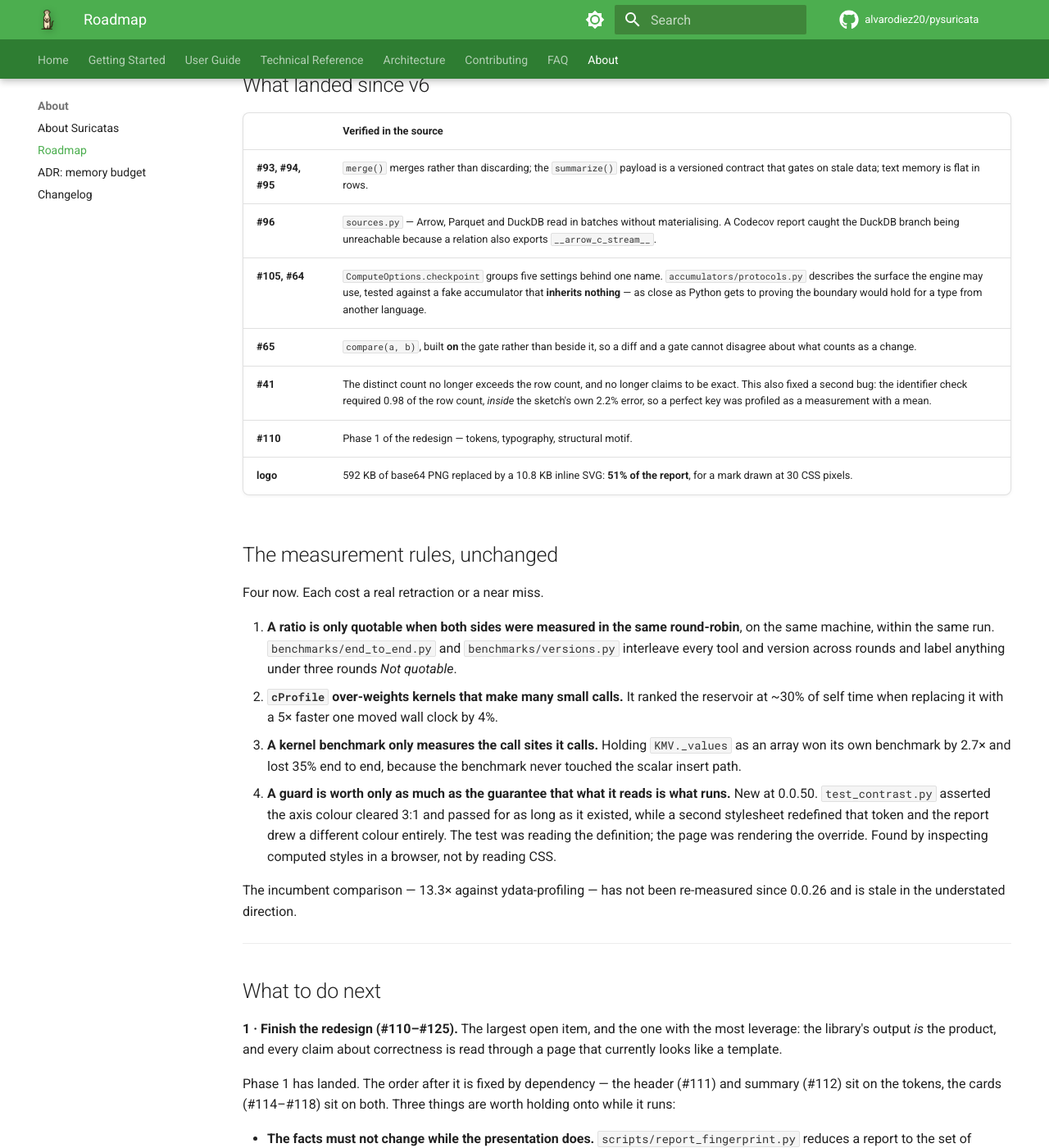
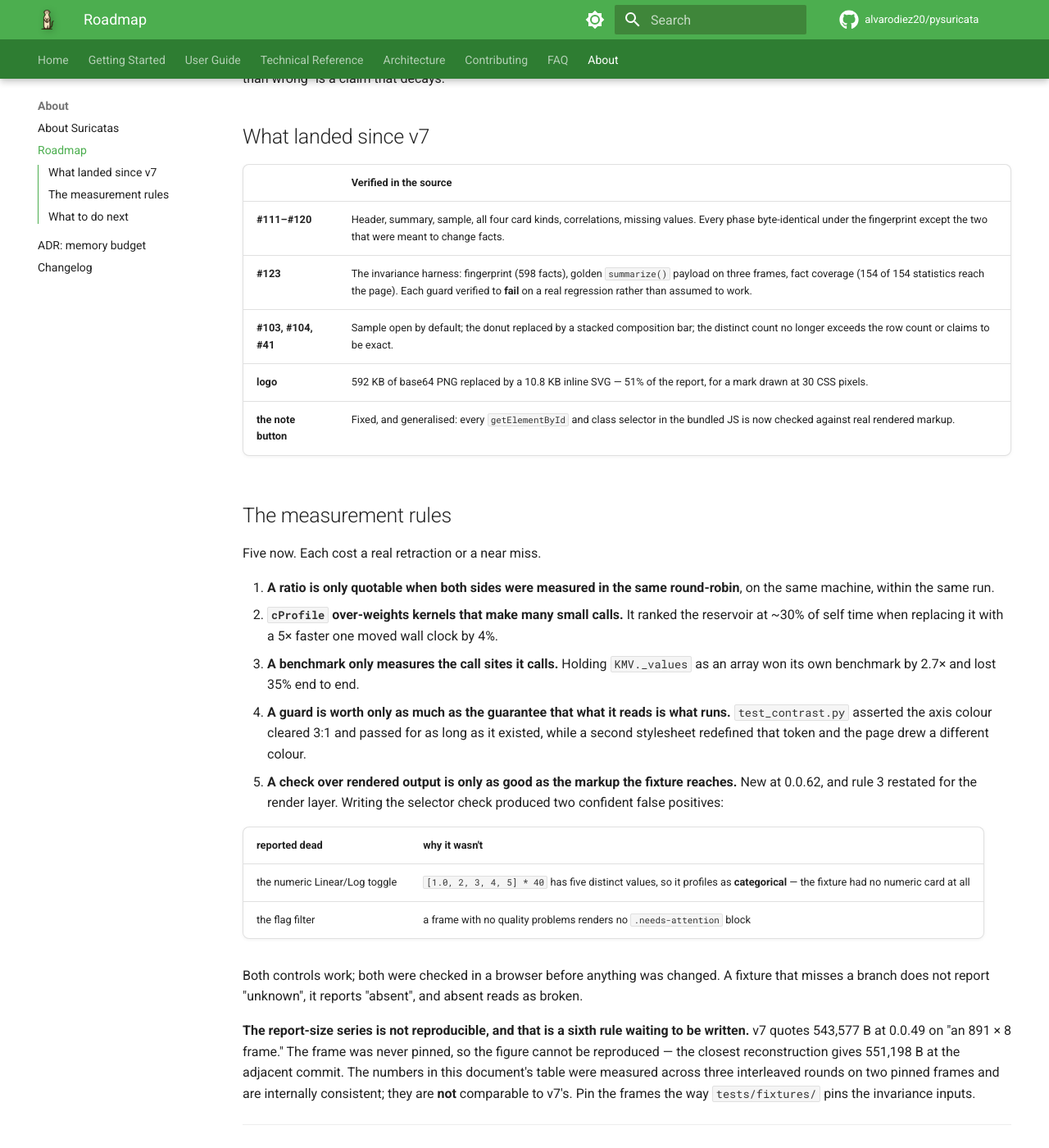
Before and after one commit to alvarodiez20/pysuricata, an MkDocs documentation site: the page built from docs/roadmap.md, in a window 1280 px wide and 1400 px high, scrolled down 884 px. Shown: the whole window at 82% size. Built offline with MkDocs 1.6.1 and Material for MkDocs 9.7.7, drawn with Linux system fonts in a browser that asks for light colours; comment, search, counter and statistics services are not loaded; some of the changed text lies outside the part shown.

Commit message:
docs: re-audit the roadmap at 0.0.62 (v8)
Supersedes v7 (0.0.50). Two things changed shape.

The redesign is finished as a body of work -- fifteen of sixteen issues
closed. What is left is a close-out (#122), a compare() view (#121) and
turning the acceptance criteria into tests (#124).

The second is the interesting finding, and it is not flattering. The note
button in the summary was inert for eleven versions, and 1,735 tests did
not notice, because not one of them asserted that a selector resolves.
The fingerprint proved the facts never changed, and it was right -- it has
no opinion about whether a button works. A migration's confidence was
measured on the axis it had instrumented.

Report sizes are re-measured rather than carried forward, because v7's
figure could not be reproduced: it quotes 543,577 B on "an 891 x 8 frame"
and the frame was never pinned. Both frames used here are described
exactly. Three interleaved rounds, one run, one machine; output is
byte-deterministic so all three agreed and best-of is not meaningful.
891 x 12 went 629,117 -> 600,028 B, and 891 x 8 went 551,198 -> 538,660.
These are not comparable to v7's number and are not presented as if they
were.

A fifth measurement rule, which is rule 3 restated for the render layer:
a check over rendered output is only as good as the markup the fixture
reaches. Writing the selector check produced two confident false
positives -- the numeric Linear/Log toggle and the flag filter -- both from
fixtures that never rendered the branch. A fixture that misses a branch
reports "absent", not "unknown", and absent reads as broken.

Also recorded: #139 is reopened. It was closed by a keyword in a PR body,
not by a fix. And docs/assets/titanic_report.html is still the 0.0.17
report at 1,180,196 B, so every reader of the documentation is looking at
a pre-redesign page twice the size of current output.

CLAUDE.md pointed at roadmap v3 and listed as pending three changes that
landed several versions ago.

Co-Authored-By: Claude Opus 5 <noreply@anthropic.com>

```diff
--- a/docs/roadmap.md
+++ b/docs/roadmap.md
@@ -1,95 +1,135 @@
-# PySuricata roadmap v7 — re-audit at 0.0.50
+# PySuricata roadmap v8 — re-audit at 0.0.62
 
-Supersedes v6 (0.0.38). Two things changed shape since.
+Supersedes v7 (0.0.50). Two things changed shape since.
 
-**The correctness backlog is empty.** Every item v6 listed as open — #67, #61,
-#60, #36, #41, #89 — is closed, along with #43, #64, #65, #68, #91 and #105.
-There is no longer a "none blocking" section, because there is nothing in it.
+**The redesign is finished as a body of work.** v7 called #110–#125 "the largest
+open item by some distance." Fifteen of its sixteen issues are closed. What is
+left is not more design: it is an accessibility close-out (#122), a `compare()`
+view (#121), and turning the acceptance criteria into tests (#124).
 
-**The report's presentation is now the main body of work**, not a footnote. v6
-tracked it in one line at the end as out of scope. It is #110–#125: a
-fourteen-issue migration with its own testing strategy, and it is the largest
-open item by some distance.
+**A new class of defect surfaced, and it is the interesting finding of this
+audit.** `+ add a note` in the summary section did nothing for eleven versions.
+Not slowly, not partially — nothing, with a clean console. The redesign renamed
+the block from `.description-value` to `.description-block`; the JavaScript
+still looked for the old name; and every entry point in that file guards on a
+null container and returns quietly. **A test suite of 1,735 tests did not
+notice, because not one of them asserted that a selector resolves.**
+
+That is not a bug in a control. It is a gap in what the suite was capable of
+seeing, and it was created by exactly the migration v7 was most confident
+about — the one with a fingerprint proving the *facts* never changed. The facts
+never did. Nothing in the fingerprint has an opinion about whether a button
+works.
 
 | | |
 |---|---|
 | 0.0.16 → 0.0.31 | **2.48×** (mixed 200k × 14, round-robin, best of 5) |
 | `NumericAccumulator.update` | **152 ns/value**, from 828 at 0.0.16 |
-| Report size | **543,577 B**, from 1,110,756 — measured in one run at 0.0.49 |
-| Tests | **1,473**, from 1,089 at 0.0.38 |
-| Open correctness items | **0** |
+| Report size, 891 × 12 | **600,028 B**, from 629,117 at 0.0.50 — **−4.6%** |
+| Report size, 891 × 8 | **538,660 B**, from 551,198 at 0.0.50 — **−2.3%** |
+| Tests | **1,759**, from 1,473 at 0.0.50 |
+| Open correctness items | **1** (#139, reopened — see below) |
 
-The headline ratio is unchanged because it has **still not been re-measured
-since 0.0.31**. Nothing since then has touched a hot path — the work has been
-contracts, comparison, streaming readers and presentation — so the number is
-stale rather than wrong. Re-run it before anything is published, per the rules
-below.
+The headline ratio is **still** unchanged and **still** has not been re-measured
+since 0.0.31. v7 said re-run it before publishing anything; that remains true
+and is now two audits old. Nothing since has touched a hot path, so it is stale
+rather than wrong — but "stale rather than wrong" is a claim that decays.
 
-## What landed since v6
+## What landed since v7
 
 | | Verified in the source |
 |---|---|
-| **#93, #94, #95** | `merge()` merges rather than discarding; the `summarize()` payload is a versioned contract that gates on stale data; text memory is flat in rows. |
-| **#96** | `sources.py` — Arrow, Parquet and DuckDB read in batches without materialising. A Codecov report caught the DuckDB branch being unreachable because a relation also exports `__arrow_c_stream__`. |
-| **#105, #64** | `ComputeOptions.checkpoint` groups five settings behind one name. `accumulators/protocols.py` describes the surface the engine may use, tested against a fake accumulator that **inherits nothing** — as close as Python gets to proving the boundary would hold for a type from another language. |
-| **#65** | `compare(a, b)`, built **on** the gate rather than beside it, so a diff and a gate cannot disagree about what counts as a change. |
-| **#41** | The distinct count no longer exceeds the row count, and no longer claims to be exact. This also fixed a second bug: the identifier check required 0.98 of the row count, *inside* the sketch's own 2.2% error, so a perfect key was profiled as a measurement with a mean. |
-| **#110** | Phase 1 of the redesign — tokens, typography, structural motif. |
-| **logo** | 592 KB of base64 PNG replaced by a 10.8 KB inline SVG: **51% of the report**, for a mark drawn at 30 CSS pixels. |
+| **#111–#120** | Header, summary, sample, all four card kinds, correlations, missing values. Every phase byte-identical under the fingerprint except the two that were meant to change facts. |
+| **#123** | The invariance harness: fingerprint (598 facts), golden `summarize()` payload on three frames, fact coverage (154 of 154 statistics reach the page). Each guard verified to **fail** on a real regression rather than assumed to work. |
+| **#103, #104, #41** | Sample open by default; the donut replaced by a stacked composition bar; the distinct count no longer exceeds the row count or claims to be exact. |
+| **logo** | 592 KB of base64 PNG replaced by a 10.8 KB inline SVG — 51% of the report, for a mark drawn at 30 CSS pixels. |
+| **the note button** | Fixed, and generalised: every `getElementById` and class selector in the bundled JS is now checked against real rendered markup. |
 
-## The measurement rules, unchanged
+## The measurement rules
 
-Four now. Each cost a real retraction or a near miss.
+Five now. Each cost a real retraction or a near miss.
 
 1. **A ratio is only quotable when both sides were measured in the same
-   round-robin**, on the same machine, within the same run. `benchmarks/end_to_end.py`
-   and `benchmarks/versions.py` interleave every tool and version across rounds
-   and label anything under three rounds *Not quotable*.
+   round-robin**, on the same machine, within the same run.
 2. **`cProfile` over-weights kernels that make many small calls.** It ranked the
    reservoir at ~30% of self time when replacing it with a 5× faster one moved
    wall clock by 4%.
-3. **A kernel benchmark only measures the call sites it calls.** Holding
-   `KMV._values` as an array won its own benchmark by 2.7× and lost 35% end to
-   end, because the benchmark never touched the scalar insert path.
+3. **A benchmark only measures the call sites it calls.** Holding `KMV._values`
+   as an array won its own benchmark by 2.7× and lost 35% end to end.
 4. **A guard is worth only as much as the guarantee that what it reads is what
-   runs.** New at 0.0.50. `test_contrast.py` asserted the axis colour cleared
-   3:1 and passed for as long as it existed, while a second stylesheet
-   redefined that token and the report drew a different colour entirely. The
-   test was reading the definition; the page was rendering the override. Found
-   by inspecting computed styles in a browser, not by reading CSS.
+   runs.** `test_contrast.py` asserted the axis colour cleared 3:1 and passed
+   for as long as it existed, while a second stylesheet redefined that token and
+   the page drew a different colour.
+5. **A check over rendered output is only as good as the markup the fixture
+   reaches.** New at 0.0.62, and rule 3 restated for the render layer. Writing
+   the selector check produced two confident false positives:
 
-The incumbent comparison — 13.3× against ydata-profiling — has not been
-re-measured since 0.0.26 and is stale in the understated direction.
+   | reported dead | why it wasn't |
+   |---|---|
+   | the numeric Linear/Log toggle | `[1.0, 2, 3, 4, 5] * 40` has five distinct values, so it profiles as **categorical** — the fixture had no numeric card at all |
+   | the flag filter | a frame with no quality problems renders no `.needs-attention` block |
+
+   Both controls work; both were checked in a browser before anything was
+   changed. A fixture that misses a branch does not report "unknown", it reports
+   "absent", and absent reads as broken.
+
+**The report-size series is not reproducible, and that is a sixth rule waiting
+to be written.** v7 quotes 543,577 B at 0.0.49 on "an 891 × 8 frame." The frame
+was never pinned, so the figure cannot be reproduced — the closest
+reconstruction gives 551,198 B at the adjacent commit. The numbers in this
+document's table were measured across three interleaved rounds on two pinned
+frames and are internally consistent; they are **not** comparable to v7's. Pin
+the frames the way `tests/fixtures/` pins the invariance inputs.
 
 ---
 
 ## What to do next
 
-**1 · Finish the redesign (#110–#125).** The largest open item, and the one with
-the most leverage: the library's output *is* the product, and every claim about
-correctness is read through a page that currently looks like a template.
+**1 · Close out the redesign (#122, #124, #121).** In that order.
 
-Phase 1 has landed. The order after it is fixed by dependency — the header
-(#111) and summary (#112) sit on the tokens, the cards (#114–#118) sit on both.
-Three things are worth holding onto while it runs:
+**#122 is the one that matters**, and it carries a decision that has been open
+across six separate hand-offs and is now blocking: **the height criteria on
+#112 (599px measured against a ≤560 target) and #114 (775px against ≤600)**.
 
-- **The facts must not change while the presentation does.** `scripts/report_fingerprint.py`
-  reduces a report to the set of numbers it asserts and discards everything
-  about how they look. Phase 1 and the logo change are both byte-identical
-  under it, 598 facts. #123 makes that a test rather than a habit.
-- **#118 is a data issue wearing a presentation costume.** Three real bugs found
-  while designing. It should be treated as correctness work and not deferred
-  behind the visual phases.
-- **The compatibility shim is scaffolding**, and scaffolding gets left up. 195
-  colour literals still sit in components that phases 2–9 own; the shim comes
-  out in #122, which is what makes that count reach zero.
+#114's is not a matter of effort. It is a conflict between two of its own
+acceptance criteria: six controls at the required 44×44 wrap to 148px, and
+fourteen stats in the specified two-column mobile grid are seven rows. One
+decision resolves both, and it can be applied retroactively — but it has to be
+made rather than built past, which is what happened five times.
 
-**2 · Publish (#38, one weekend).** Unchanged from v6 in everything except its
-rank, and it drops one place only because the report is now the thing a reader
-sees first. Re-run the incumbent round-robin so the quoted number is one
-measurement rather than two.
+#122 also removes the compatibility shim. That is scaffolding, and scaffolding
+gets left up: 195 colour literals still sit in components the visual phases own,
+and the shim coming out is what makes that count reach zero.
 
-**3 · Prove the memory claim, then ship the budget (#92, then #79).** "Bounded
+**#124 should absorb the selector check.** The acceptance criteria it exists to
+run are mostly geometric — heights, contrast, target sizes — and the note button
+is the proof that geometry is not the only thing that silently stops being true.
+
+**2 · #139, reopened.** Per-column per-chunk missing counts are never produced.
+It was closed by a **keyword in a PR body, not by a fix** — the write-up of the
+gap sat in the commit message that GitHub read as a closing reference. Three
+verified findings stand: the renderer reads `chunk_metadata` off an object that
+does not carry it, only the numeric accumulator tracks it at all, and
+`mark_chunk_boundary()` is called only from `finalize()`, so there is exactly
+one boundary no matter how many chunks ran.
+
+The strip renderer is written and tested in isolation, and
+`TestTheDataGapIsRealAndDetected` fails the day the engine starts marking
+boundaries — so the view turns on by someone noticing a red test.
+
+**3 · Regenerate the example report.** `docs/assets/titanic_report.html` is
+1,180,196 B and was last written by PR #23, at **0.0.17**. Every reader of the
+documentation is looking at a pre-redesign report roughly twice the size of what
+the library now emits — including the base64 logo the release notes say was
+removed. This is the cheapest credibility fix available and it is currently the
+largest gap between what the project claims and what a visitor sees.
+
+**4 · Publish (#38, one weekend).** Unchanged except that it now has a
+precondition it did not have in v7: re-run the incumbent round-robin *and* the
+version series, so the two headline numbers are each one measurement rather than
+two. The 13.3× against ydata-profiling has not been re-measured since 0.0.26.
+
+**5 · Prove the memory claim, then ship the budget (#92, then #79).** "Bounded
 memory, so it fits in CI" is the reason to prefer this over a profiler that
 loads the frame, and it has still never been measured on a constrained runner.
 
@@ -100,33 +140,41 @@ that derives settings, never a cap that raises `MemoryError`, and it must report
 the accuracy consequence of what it chose: quantile error is `1/√k`, ±0.7% at
 k=20,000 and ±3.2% at k=1,000.
 
-**4 · The native core (#44, 3–5 weekends).** Unchanged in ordering: **KMV first,
-moments last**, because moments were 1.3–5% of the numeric path while KMV was
-half of it. The crate is vendored with 20 passing tests, nothing imports it, and
-there is still no `[fast]` extra. #64 has since prepared the boundary, so the
-first real obstacle is gone.
+**6 · The native core (#44, 3–5 weekends).** Unchanged: **KMV first, moments
+last**, because moments were 1.3–5% of the numeric path while KMV was half of
+it. The crate is vendored with 20 passing tests, nothing imports it, and there
+is still no `[fast]` extra.
 
-**5 · The rest of the report's weight (#39).** The logo was the first item on
-that list and the largest; it is done, and the report is at 543 KB against a
-250 KB target. What remains is structural — a JSON payload block, and not
-pre-rendering six histograms per column. Both are best done *after* the
-redesign, since the redesign rewrites the markup they would restructure.
+**7 · The rest of the report's weight (#39).** The redesign took 891 × 12 from
+629 KB to 600 KB — real, but a rounding error against the 250 KB target. The
+logo was the last easy win. What remains is structural: a JSON payload block,
+and not pre-rendering six histograms per column. Both are now unblocked, since
+the markup they would restructure has stopped moving.
 
 ### One piece of infrastructure
 
-**#125 — CI has never run on `main`.** `ci.yml` triggers on `pull_request` only.
-Every check the project relies on has only ever run against a proposed merge,
+**#125 — CI has never run on `main`.** `ci.yml` triggers on `pull_request` only,
+so every check the project relies on has only ever run against a proposed merge,
 never against the result. The fix needs care rather than effort: `version-check`
 and `changelog-check` compare against `origin/main` and would fail on every push
 to `main` by construction, so the push trigger has to be scoped to `lint`,
 `test` and `accuracy`.
+
+It has a second half found during the redesign: every workflow keys on
+`pull_request: branches: [main]`, so a **stacked** PR gets zero checks. Sixteen
+of the redesign PRs were stacked, and the ones that ran green did so only
+because they were retargeted at `main` before merge.
 
 ---
 
 *Measurements: performance figures unchanged from v6 — 0.0.31 at `4831a36`, plus
 0.0.27, 0.0.26, 0.0.21 and 0.0.16 each on `sys.path` in its own interpreter;
 five round-robin rounds, best of five per version; `mixed` suite at 200,000 × 14,
-seed 0; 2-core x86-64 Linux container. Report sizes measured at 0.0.49 on an
-891 × 8 frame, before and after in a single run against a `main` worktree. Test
-count from `pytest -m "not benchmark"` at 0.0.50. Absolute times are not
+seed 0; 2-core x86-64 Linux container. **Report sizes re-measured for this
+audit**: 0.0.50 at `70e9701` against 0.0.62 at `de36425`, each on `sys.path` in
+its own interpreter, three interleaved rounds, byte length of the emitted HTML;
+frames are `docs/assets/titanic.csv` (891 × 12) and a seeded 891 × 8 frame
+covering all four card kinds. Output is deterministic — all three rounds agreed
+exactly — so best-of is not meaningful here and the single value is quoted. Test
+count from `pytest -m "not benchmark"` at 0.0.62. Absolute times are not
 comparable across sessions; ratios within a single round-robin are.*
```
Also changed, not shown: CLAUDE.md (+26 -32 lines).
